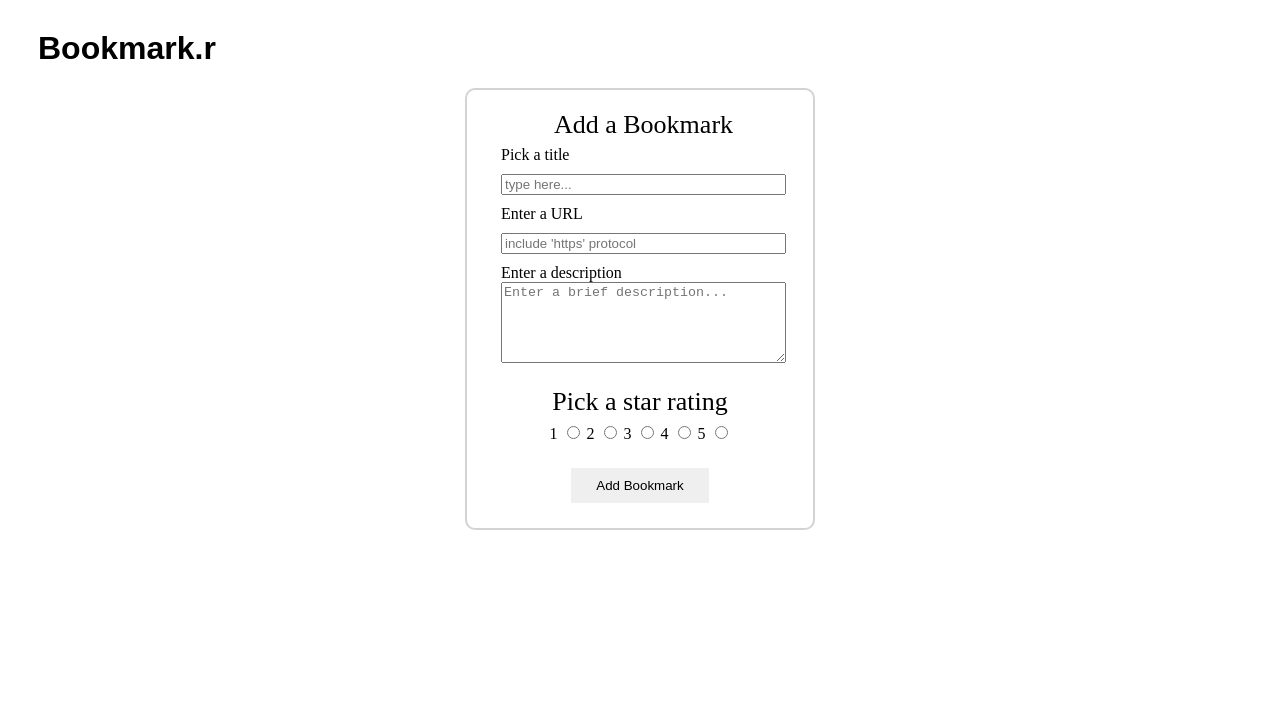
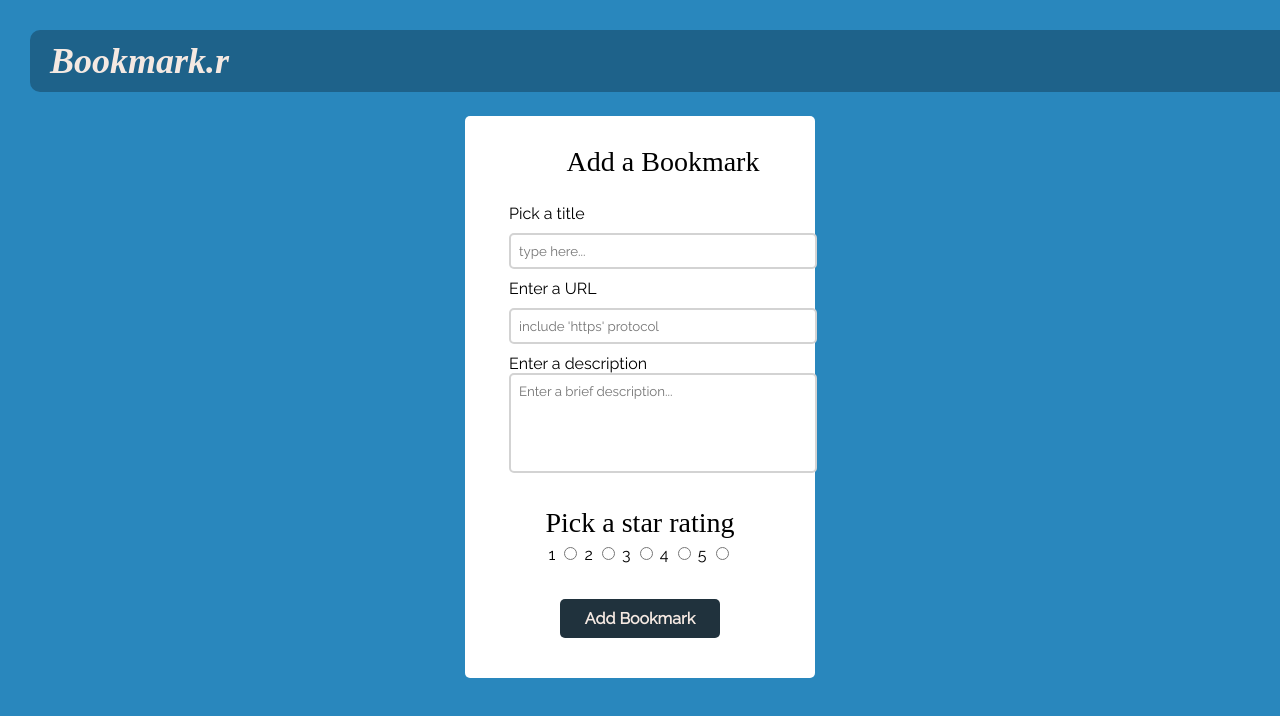
Before and after one commit to thinkful-ei-narwhal/Joseph-bookmarks-app, a website built with webpack: page src/index.html in a window 1280 px wide. Both pictures are taken after a click on the button "Add Bookmark". Built offline with nearby package versions, Linux system fonts and the light colour scheme; no server answers; a web font is replaced by a local one.

Commit message:
added styling to home screen and 'add-bookmark-form'

```diff
--- a/src/index.html
+++ b/src/index.html
@@ -5,11 +5,12 @@
   <meta name="viewport" content="width=device-width, initial-scale=1.0">
   <title>Bookmarks App</title>
   <link href="https://stackpath.bootstrapcdn.com/font-awesome/4.7.0/css/font-awesome.min.css" rel="stylesheet" integrity="sha384-wvfXpqpZZVQGK6TAh5PVlGOfQNHSoD2xbE+QkPxCAFlNEevoEH3Sl0sibVcOQVnN" crossorigin="anonymous">
+  <link href="https://fonts.googleapis.com/css2?family=Playfair+Display:ital,wght@1,700&family=Raleway&display=swap" rel="stylesheet">
 </head>
 <body>
 
-  <header class="app-title">
-    <a href="/"><h1>Bookmark.r</h1></a>
+  <header>
+    <a href="/"><h1 class="app-title">Bookmark.r</h1></a>
   </header>
 
   <main class="container" role="main">
--- a/src/scripts/views.js
+++ b/src/scripts/views.js
@@ -2,7 +2,6 @@
  * will be displayed to the user
  */
 
-import store from './store';
 
 const generateHome = (bookmarks) => {
   return `
@@ -35,9 +34,7 @@ const generateCollapsedBookmarkItem = (bookmark) => {
     <div class="bookmark-rating">
       ${bookmark.rating}
     </div>
-    <button class="delete-bookmark-btn">
-      <span>Delete</span>
-    </button>
+    <a href="#" class="delete-bookmark-btn"><span>&#x1f5d1;</span></a>
   </li>`
 };
 
@@ -54,9 +51,7 @@ const generateExpandedBookmarkItem = (bookmark) => {
     <div class="bookmark-rating">
       ${bookmark.rating}
     </div>
-    <button class="delete-bookmark-btn">
-      <span>Delete</span>
-    </button>
+    <a href="#" class="delete-bookmark-btn"><span>&#x1f5d1;</span></a>
   </li>`
 };
 
@@ -70,7 +65,7 @@ const generateAddBookmarkForm = () => {
         <label for="bookmark-url">Enter a URL</label>
         <input type="url" name="bookmark-inputs" id="bookmark-url" placeholder="include 'https' protocol" required>
         <label for="bookmark-desc">Enter a description</label>
-        <textarea id="bookmark-desc" cols="33" rows="5" placeholder="Enter a brief description..."></textarea>
+        <textarea id="bookmark-desc" cols="39" rows="5" placeholder="Enter a brief description..." style="resize:none"></textarea>
       </fieldset>
       <fieldset class="star-rating">
         <legend>Pick a star rating</legend>
--- a/src/styles/index.css
+++ b/src/styles/index.css
@@ -7,22 +7,37 @@ a {
   color: black;
 }
 
+body {
+  height: 100vh;
+  width: 100vw;
+  margin: 0;
+  background-color: #2987BD;
+  font-family: 'Raleway';
+}
+
 /* Styling for app container */
 
 .container {
   width: 350px;
-  border: 2px solid lightgray;
-  border-radius: 10px;
+  border-radius: 5px;
   margin: 20px auto 0;
-  padding: 10px 20px;
+  padding: 30px 30px;
+  background-color: #FFFFFF;
 }
 
 /* Styling for header/nav area */
 
 .app-title {
-  font-family: sans-serif;
+  font-family: 'Playfair Display';
+  font-size: 36px;
+  font-style: italic;
   margin-top: 30px;
   margin-left: 30px;
+  color: #F5E9E2;
+  background-color: #1E628A;
+  padding: 10px;
+  padding-left: 20px;
+  border-radius: 10px 0px 0px 10px;
 }
 
 .add-bookmark-btn,
@@ -31,9 +46,28 @@ a {
   display: inline-block;
 }
 
+    /* Also has styling for button in 'add-bookmark-form' */
+.add-bookmark-btn,
+.visit-site-btn,
+.add-bookmark-form-btn {
+  border: none;
+  border-radius: 5px;
+  font-family: 'Raleway';
+  font-size: 16px;
+  font-weight: bold;
+  padding: 5px 10px;
+  background-color: #20323D;
+}
+
+.add-bookmark-btn span,
+.visit-site-btn a,
+.add-bookmark-form-btn  {
+  color: #F5E9E2;
+}
+
 .dropdown-menu fieldset {
   border: none;
-  margin-left: 60px;
+  margin-left: 10px;
 }
 
 /* Styling for bookmark list */
@@ -45,8 +79,9 @@ a {
   padding: 0;
 }
 
-li {
-  border: 1px solid lightgray;
+.bookmark-item {
+  border: 1px solid #20323D;
+  border-radius: 5px;
   margin: 15px auto 15px;
   width: 100%;
   padding-bottom: 10px;
@@ -55,7 +90,7 @@ li {
 .bookmark-title {
   margin: 0;
   padding: 10px 20px;
-  background-color: lightgray;
+  background-color: #68A5C8;
   cursor: pointer;
 }
 
@@ -75,26 +110,28 @@ li {
 }
 
 .delete-bookmark-btn {
-  display: inline-block;
+  background-color: rgb(187, 224, 247);
+  padding: 6px;
+  border-radius: 50%;
+  border: 2px solid #20323D;
+  position: relative;
+  left: 20px;
 }
 
 /* Styling for Add Bookmark form */
 
 .add-bookmark-form fieldset {
   border: none;
-  margin-top: 10px;
 }
 
 .add-bookmark-form legend {
-  font-size: 26px;
+  font-size: 28px;
   text-align: center;
+  font-family: 'Playfair Display';
 }
 
-.add-bookmark-form-btn {
-  border: none;
-  display: block;
-  margin: 15px auto;
-  padding: 10px 25px;
+.input-info legend {
+  margin-top: 10px;
 }
 
 .input-info input {
@@ -103,8 +140,21 @@ li {
   margin: 10px 0;
 }
 
+.input-info textarea,
+.input-info input {
+  padding: 8px;
+  font-family: 'Raleway';
+  border: 2px solid lightgray;
+  border-radius: 5px;
+}
+
+.input-info legend {
+  margin-bottom: 20px;
+}
+
 .star-rating {
   text-align: center;
+  margin-top: 20px;
 }
 
 .star-rating label {
@@ -112,3 +162,9 @@ li {
   cursor: pointer;
   /* width: 50px; */
 }
+.add-bookmark-form-btn {
+  border: none;
+  display: block;
+  margin: 25px auto 10px;
+  padding: 10px 25px;
+}
```
Also changed, not shown: dist/index.html, dist/index_bundle.js.
